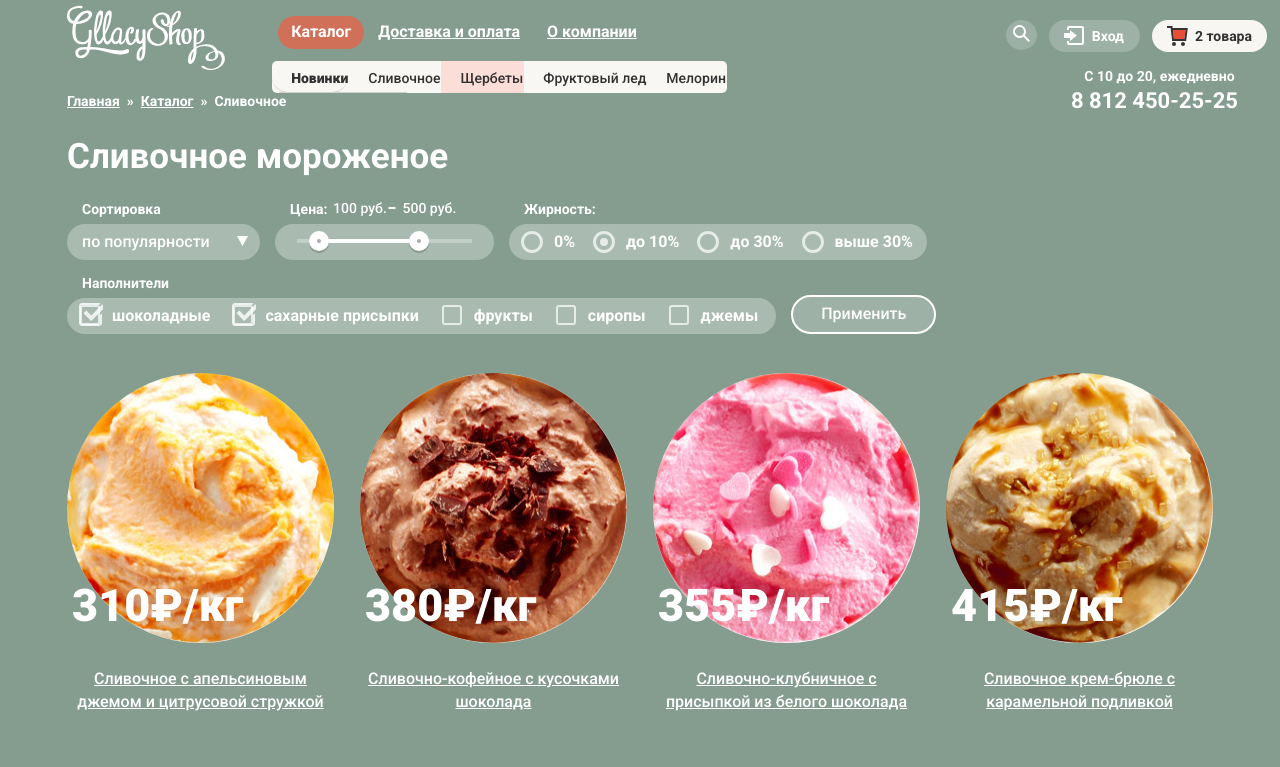
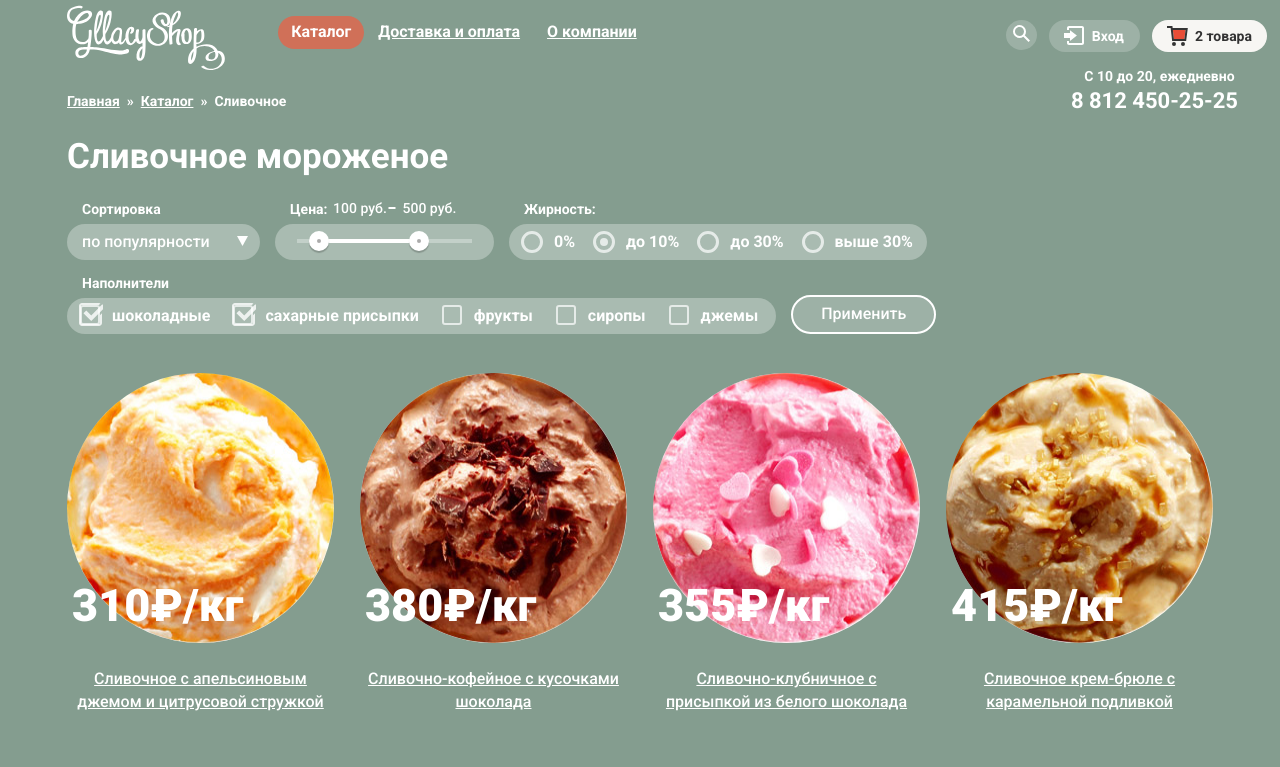
Before and after one commit to Ivanna182/476977-gllacy, a plain HTML site: page catalog.html in a window 1280 px wide. Shown: the top 767 px of the page. Drawn offline with Linux system fonts and the light colour scheme.

Commit message:
Доработала ошибки

```diff
--- a/catalog.html
+++ b/catalog.html
@@ -10,20 +10,12 @@
   <body>
     <div class="container">
       <header class="main-header">
-        <a class="main-header-logo" href="#">
+        <a class="main-header-logo" href="index.html">
           <img src="img/index-logo.svg" width="158" height="73" alt="Логотип «Gllacy Shop»">
         </a>
         <nav class="main-menu">
           <ul>
-            <li><a class="active" href="catalog.html"><span class="navigation-label">Каталог</span></a>
-              <ul class="sub-menu">
-                <li><a class="sub-menu-first" href="#"><strong>Новинки</strong></a></li>
-                <li><a href="catalog.html">Сливочное</a></li>
-                <li class="sub-menu-current"><a href="#">Щербеты</a></li>
-                <li><a href="#">Фруктовый лед</a></li>
-                <li><a class="sub-menu-last" href="#">Мелорин</a></li>
-              </ul>
-            </li>
+            <li><a class="active" href="catalog.html"><span class="navigation-label">Каталог</span></a></li>
             <li><a href="shiping-and-payment.html">Доставка и оплата</a></li>
             <li><a href="about-company.html">О компании</a></li>
           </ul>
```
